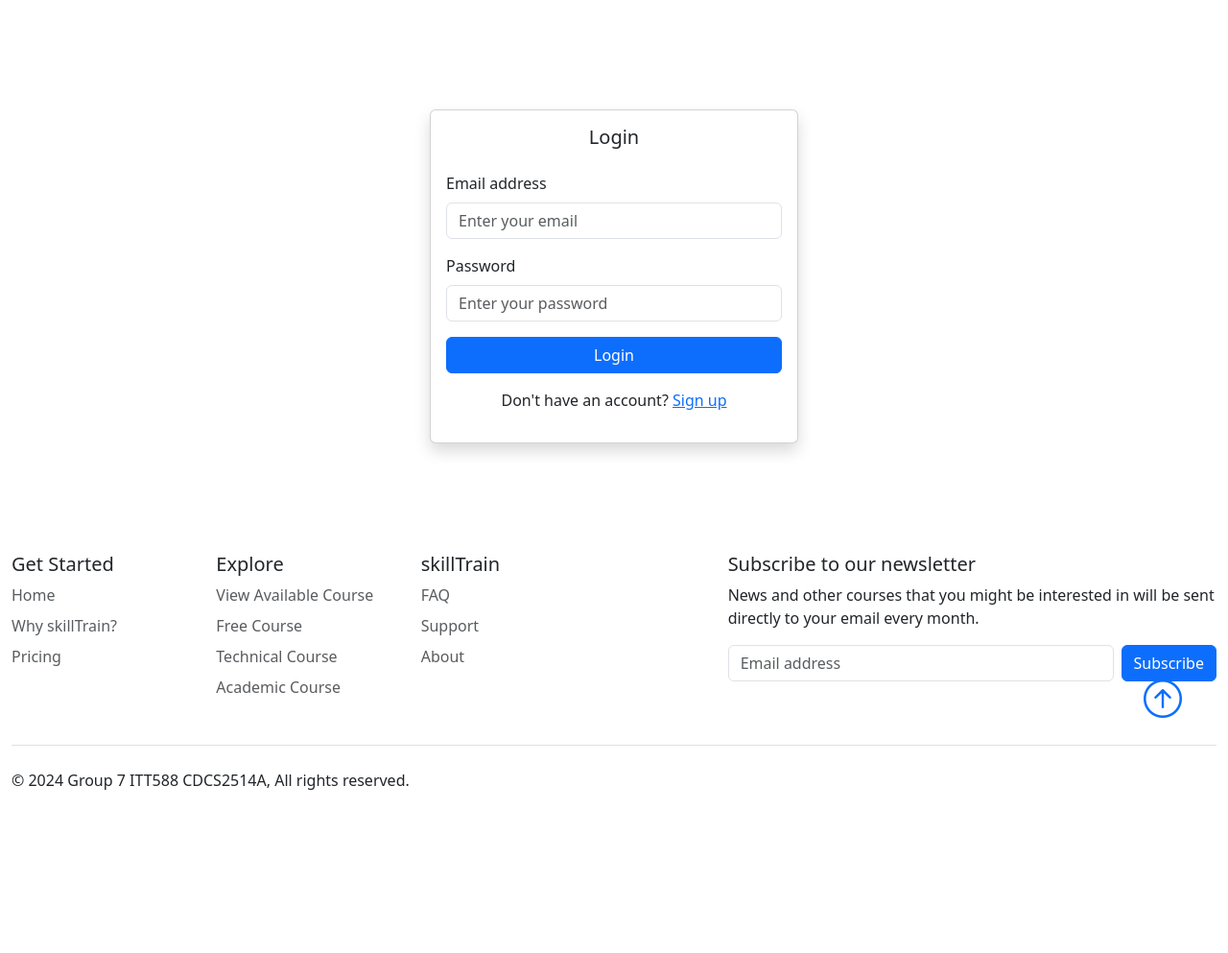
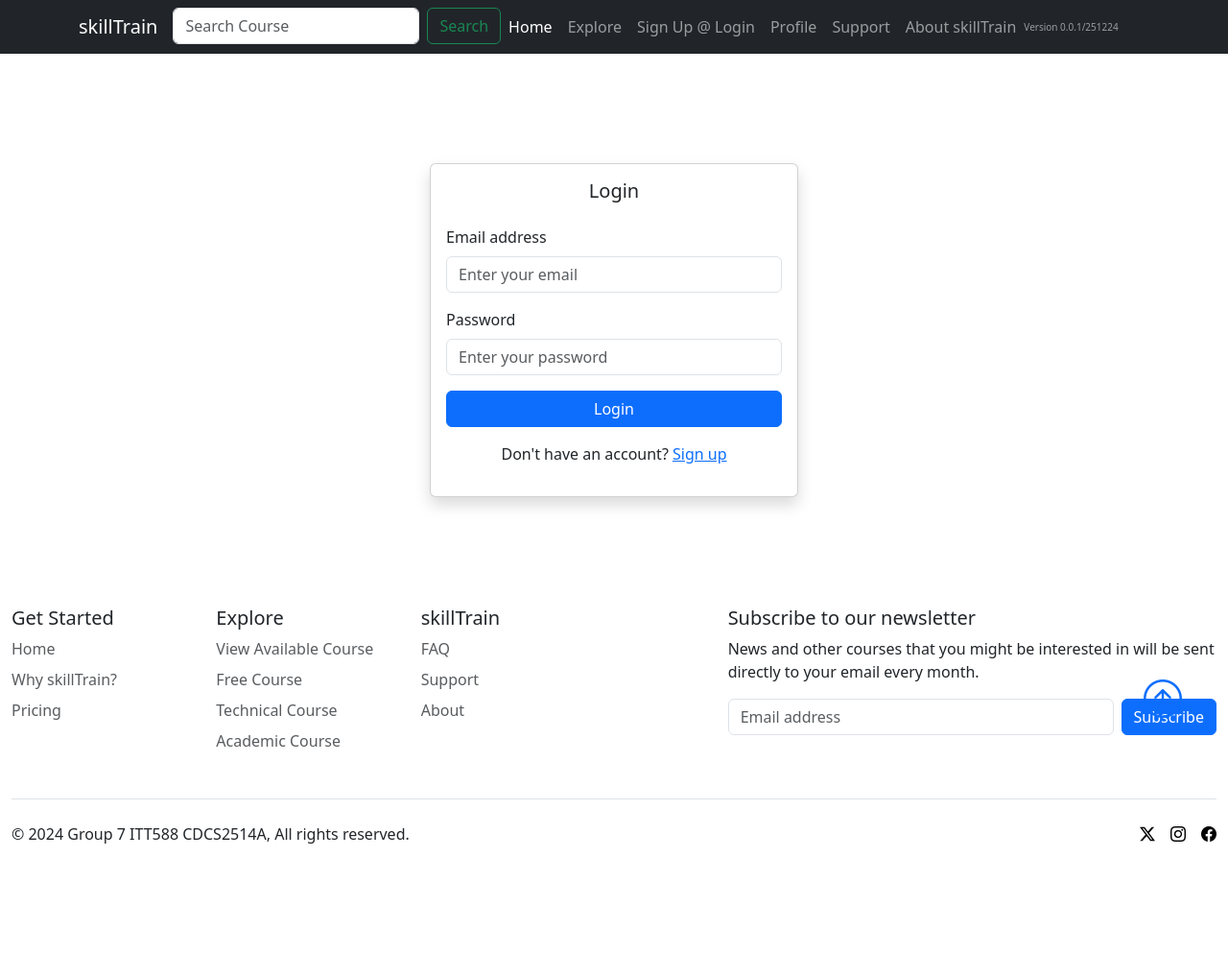
Before and after one commit to haziqCS/skillTrain, a PHP site: page /login.php in a window 1280 px wide. Shown: the whole page at 96% size. Before the commit the page ends 823 px from the top, so only its background shows below. Run offline with PHP 8.4, Linux system fonts and the light colour scheme.

Commit message:
-Linked login page to index page -Added header to login page -Fixed icons on sitemap

```diff
--- a/footer.html
+++ b/footer.html
@@ -47,9 +47,9 @@
           <div class="d-flex flex-column flex-sm-row justify-content-between py-4 my-4 border-top">
             <p>&copy; 2024 Group 7 ITT588 CDCS2514A, All rights reserved.</p>
             <ul class="list-unstyled d-flex">
-              <li class="ms-3"><a class="link-body-emphasis" href="#"><svg class="bi" width="24" height="24"><use xlink:href="#twitter"/></svg></a></li>
-              <li class="ms-3"><a class="link-body-emphasis" href="#"><svg class="bi" width="24" height="24"><use xlink:href="#instagram"/></svg></a></li>
-              <li class="ms-3"><a class="link-body-emphasis" href="#"><svg class="bi" width="24" height="24"><use xlink:href="#facebook"/></svg></a></li>
+              <li class="ms-3"><a class="link-body-emphasis" href="#"><i class="bi bi-twitter-x"></i></a></li>
+              <li class="ms-3"><a class="link-body-emphasis" href="#"><i class="bi bi-instagram"></i></a></li>
+              <li class="ms-3"><a class="link-body-emphasis" href="#"><i class="bi bi-facebook"></i></a></li>
             </ul>
             <a href="#" class="position-fixed bottom-0 end-0 p-5">
               <i class="bi bi-arrow-up-circle h1"></i>
--- a/header.html
+++ b/header.html
@@ -21,7 +21,7 @@
                             <a href="explore.php" class="nav-link">Explore</a>
                         </li>
                         <li class="nav-item">
-                            <a href="#" class="nav-link">Sign Up @ Login</a>
+                            <a href="login.php" class="nav-link">Sign Up @ Login</a>
                         </li>
                         <li class="nav-item">
                             <a href="#" class="nav-link">Profile</a>
--- a/login.php
+++ b/login.php
@@ -14,6 +14,7 @@
     <!-- Load Alpine.js (Defer Loading) -->
     <script defer src="https://cdn.jsdelivr.net/npm/alpinejs@3.x.x/dist/cdn.min.js"></script>
 
+    <?php include('header.html');?>
 
 </head>
 <body>
```
